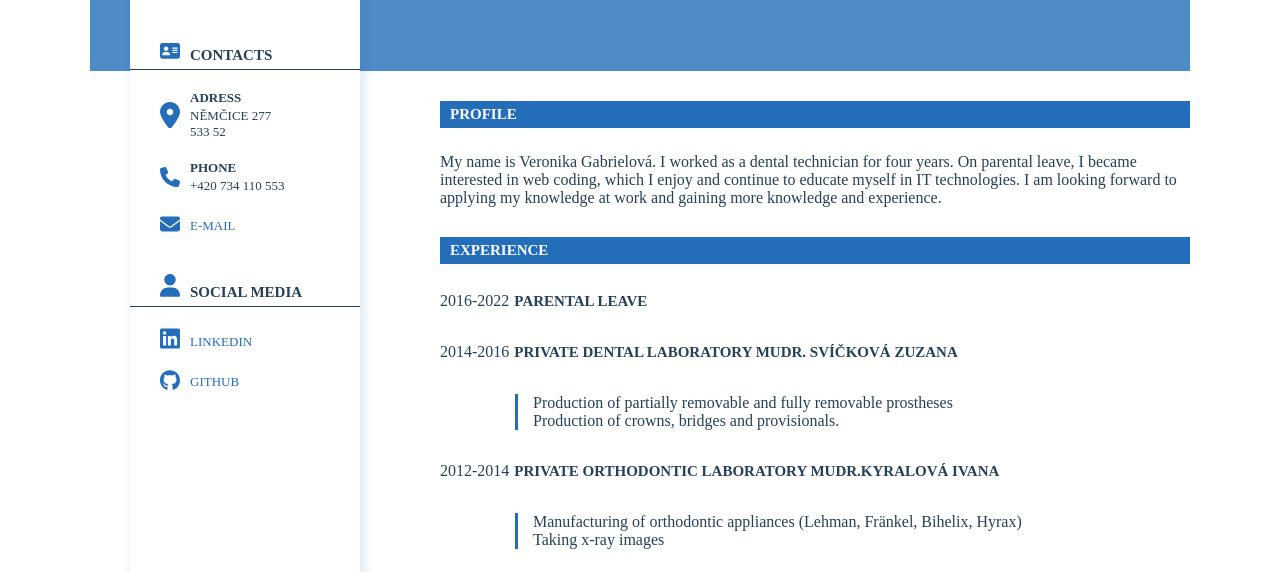
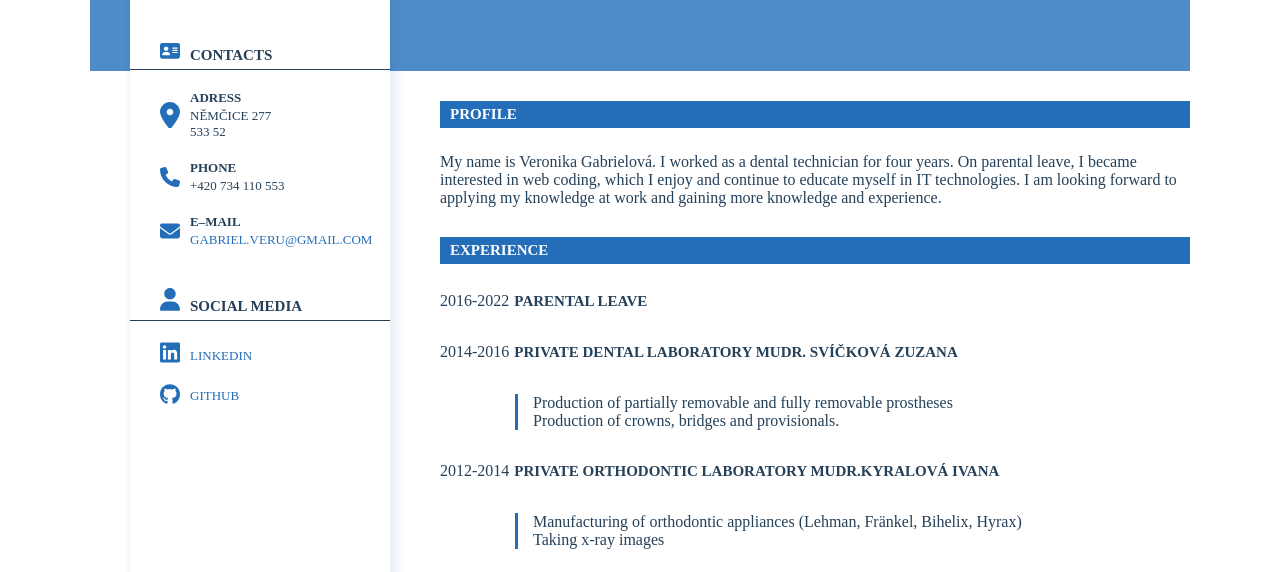
Before and after one commit to VeronikaGabrielova/Zivotopis, a plain HTML site: page index.html in a window 1280 px wide. Shown: the part 228-800 px from the top of the page. Drawn offline with Linux system fonts and the light colour scheme.

Commit message:
Životopis

```diff
--- a/index.html
+++ b/index.html
@@ -4,8 +4,8 @@
     <meta charset="UTF-8" />
     <meta http-equiv="X-UA-Compatible" content="IE=edge" />
     <meta name="viewport" content="width=device-width, initial-scale=1.0" />
+    <link rel="stylesheet" href="style.css" />
     <title>Resume Veronika Gabrielová</title>
-    <link rel="stylesheet" href="style.css" />
   </head>
   <body>
     <main>
@@ -82,7 +82,7 @@
             </div>
           </div>
 
-          <div class="svg-flex svg-align">
+          <div class="svg-flex svg--center">
             <div class="svg">
               <svg
                 class="svg__icon"
@@ -95,10 +95,11 @@
               </svg>
             </div>
             <div class="contact__text">
+              <h3 class="contact__title--small">E–MAIL</h3>
               <ul class="contact__list">
                 <li>
                   <a class="contact__link" href="mailto: gabriel.veru@gmail.com"
-                    >E-mail</a
+                    >gabriel.veru@gmail.com</a
                   >
                 </li>
               </ul>
--- a/style.css
+++ b/style.css
@@ -14,6 +14,7 @@ html {
 }
 
 body {
+  width:fit-content;
   margin: 0 auto;
   max-width: 1100px;
   font-family: "Times New Roman", Times, serif;
@@ -28,7 +29,7 @@ body {
   position: absolute;
   margin: 41px 0 0 40px;
   padding: 30px 0 780px 0;
-  width: 230px;
+  width: 260px;
   text-align: left;
   background-color: var(--background);
   box-shadow: 3px 0px 7px 4px rgb(36, 110, 185, 0.1);
```
